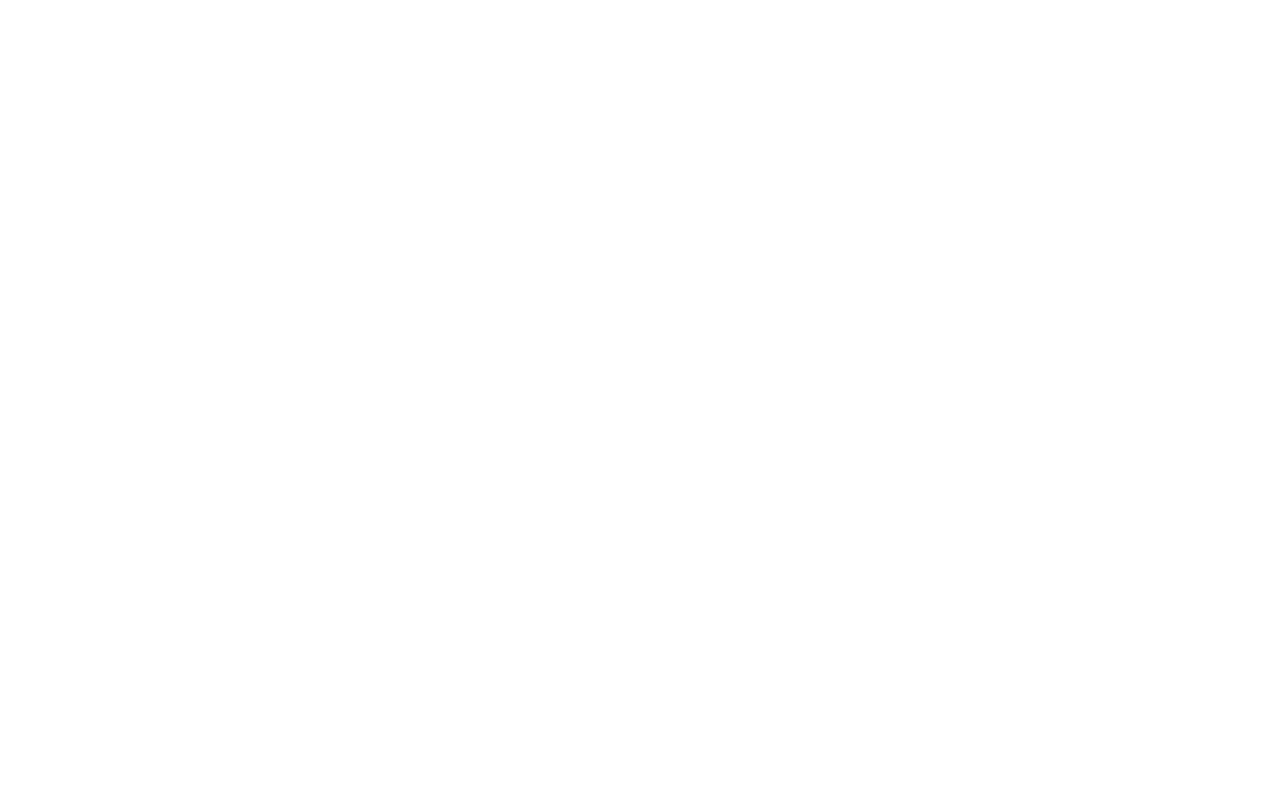
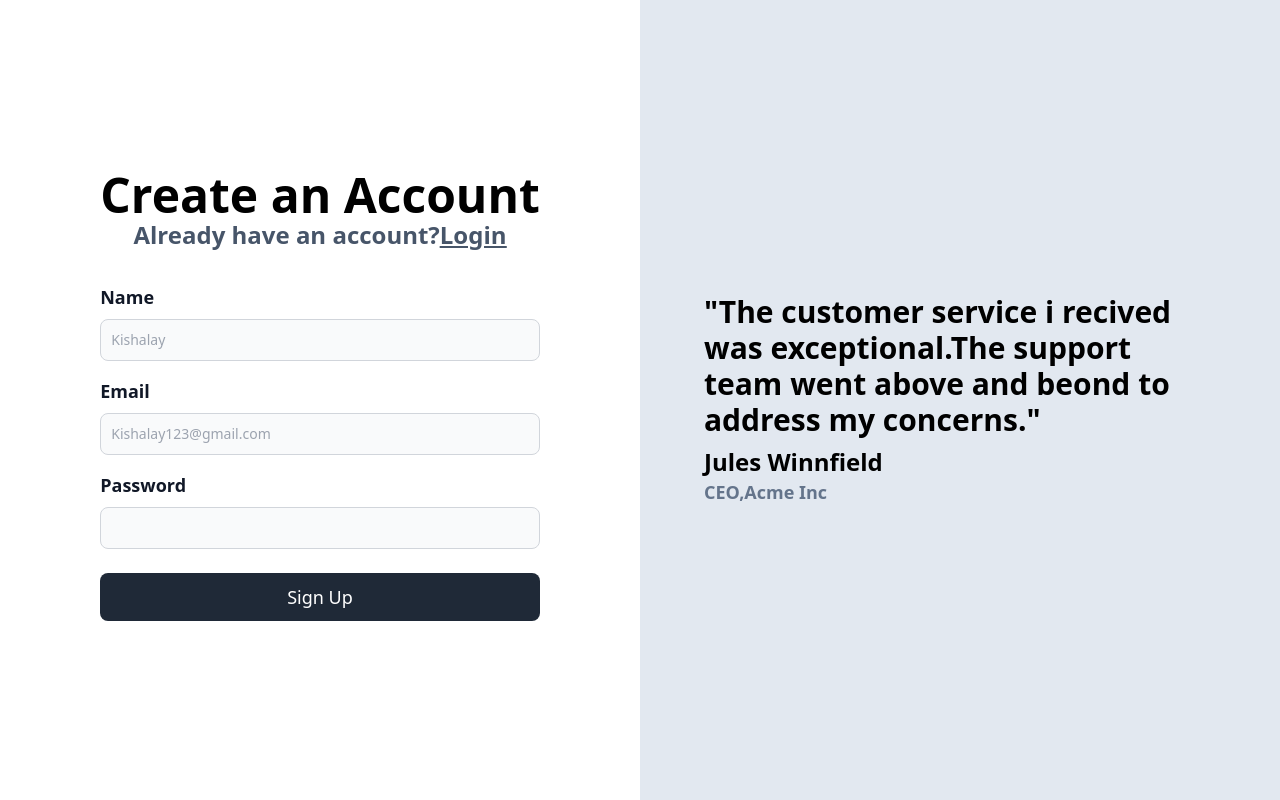
Before and after one commit to kishalaymodak/Meduim-clone, a React (Vite) app in the folder Frontend/: page / in a window 1280 px wide. Before the commit this address had no page. Built offline with nearby package versions, Linux system fonts and the light colour scheme.

Commit message:
routing change

```diff
--- a/Frontend/src/App.tsx
+++ b/Frontend/src/App.tsx
@@ -10,7 +10,7 @@ function App() {
     <>
       <BrowserRouter>
         <Routes>
-          <Route path="/signup" element={<SignUp />} />
+          <Route path="/" element={<SignUp />} />
           <Route path="/signin" element={<SignIn />} />
           <Route path="/blog/:id" element={<Blog />} />
           <Route path="/blogs" element={<Blogs />} />
--- a/Frontend/src/component/Auth.tsx
+++ b/Frontend/src/component/Auth.tsx
@@ -4,7 +4,7 @@ import { useState } from "react";
 import { SignUpInput } from "@kishalay/medum-common";
 import axios from "axios";
 import { Backend_url } from "../config";
-function Auth({ type }: { type: "Sign Up" | "Sign In" }) {
+function Auth({ type }: { type: "/" | "Sign In" }) {
   const [postIput, setPostInput] = useState<SignUpInput>({
     name: "",
     email: "",
@@ -14,10 +14,10 @@ function Auth({ type }: { type: "Sign Up" | "Sign In" }) {
   const Navigate = useNavigate();
   async function SendRequest() {
     try {
+      console.log(Backend_url);
+
       const response = await axios.post(
-        `${Backend_url}/api/v1/user/${
-          type === "Sign Up" ? "signup" : "signin"
-        }`,
+        `${Backend_url}/api/v1/user/${type === "/" ? "signup" : "signin"}`,
         postIput
       );
       const jwt = response.data.jwt;
@@ -38,18 +38,18 @@ function Auth({ type }: { type: "Sign Up" | "Sign In" }) {
             <div className=" flex items-center flex-col">
               <div className=" text-5xl font-bold"> Create an Account</div>
               <div className=" text-2xl font-semibold text-slate-600">
-                {type === "Sign Up"
+                {type === "/"
                   ? "Already have an account?"
                   : "Don't have an account?"}
                 <span className=" underline">
-                  <Link to={type === "Sign Up" ? "/signin" : "/signup"}>
-                    {type === "Sign Up" ? "Login" : "Sign Up"}
+                  <Link to={type === "/" ? "/signin" : "/"}>
+                    {type === "/" ? "Login" : "Sign Up"}
                   </Link>
                 </span>
               </div>
             </div>
             <div className=" flex flex-col pt-4">
-              {type === "Sign Up" ? (
+              {type === "/" ? (
                 <Inputbox
                   lable="Name"
                   placeholder="Kishalay"
@@ -87,7 +87,7 @@ function Auth({ type }: { type: "Sign Up" | "Sign In" }) {
                 onClick={SendRequest}
                 className="mt-6 w-full text-white bg-gray-800 hover:bg-gray-900 focus:outline-none focus:ring-4 focus:ring-gray-300 font-medium rounded-lg text-lg px-5 py-2.5 me-2 mb-2 dark:bg-gray-800 dark:hover:bg-gray-700 dark:focus:ring-gray-700 dark:border-gray-700"
               >
-                {type === "Sign Up" ? "Sign Up" : "Sign In"}
+                {type === "/" ? "Sign Up" : "Sign In"}
               </button>
             </div>
           </div>
--- a/Frontend/src/pages/SignUp.tsx
+++ b/Frontend/src/pages/SignUp.tsx
@@ -5,7 +5,7 @@ function SignUp() {
   return (
     <div className="flex">
       <div className="h-screen w-full">
-        <Auth type="Sign Up" />
+        <Auth type="/" />
       </div>
       <div className=" hidden md:contents">
         <Quorte />
```
